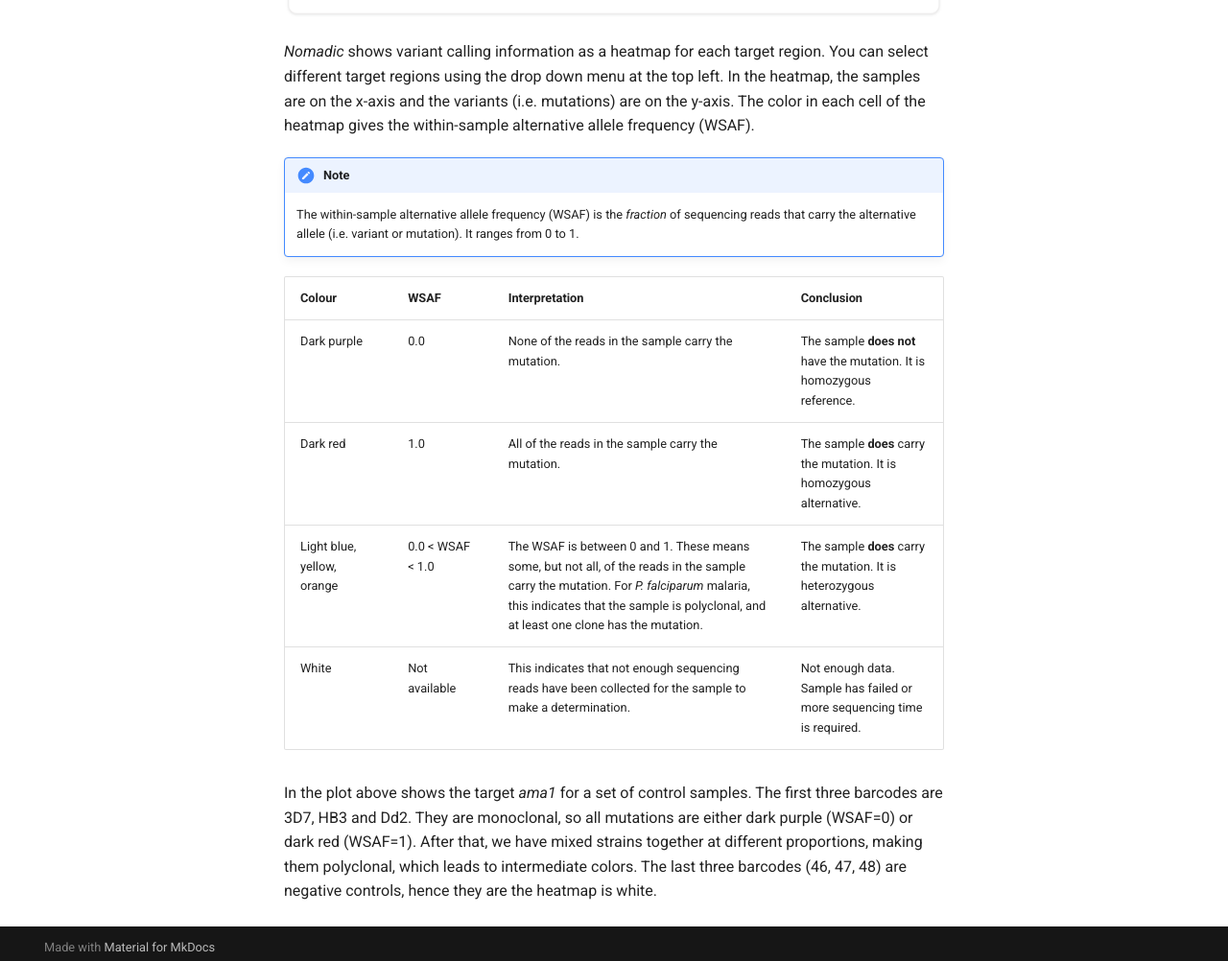
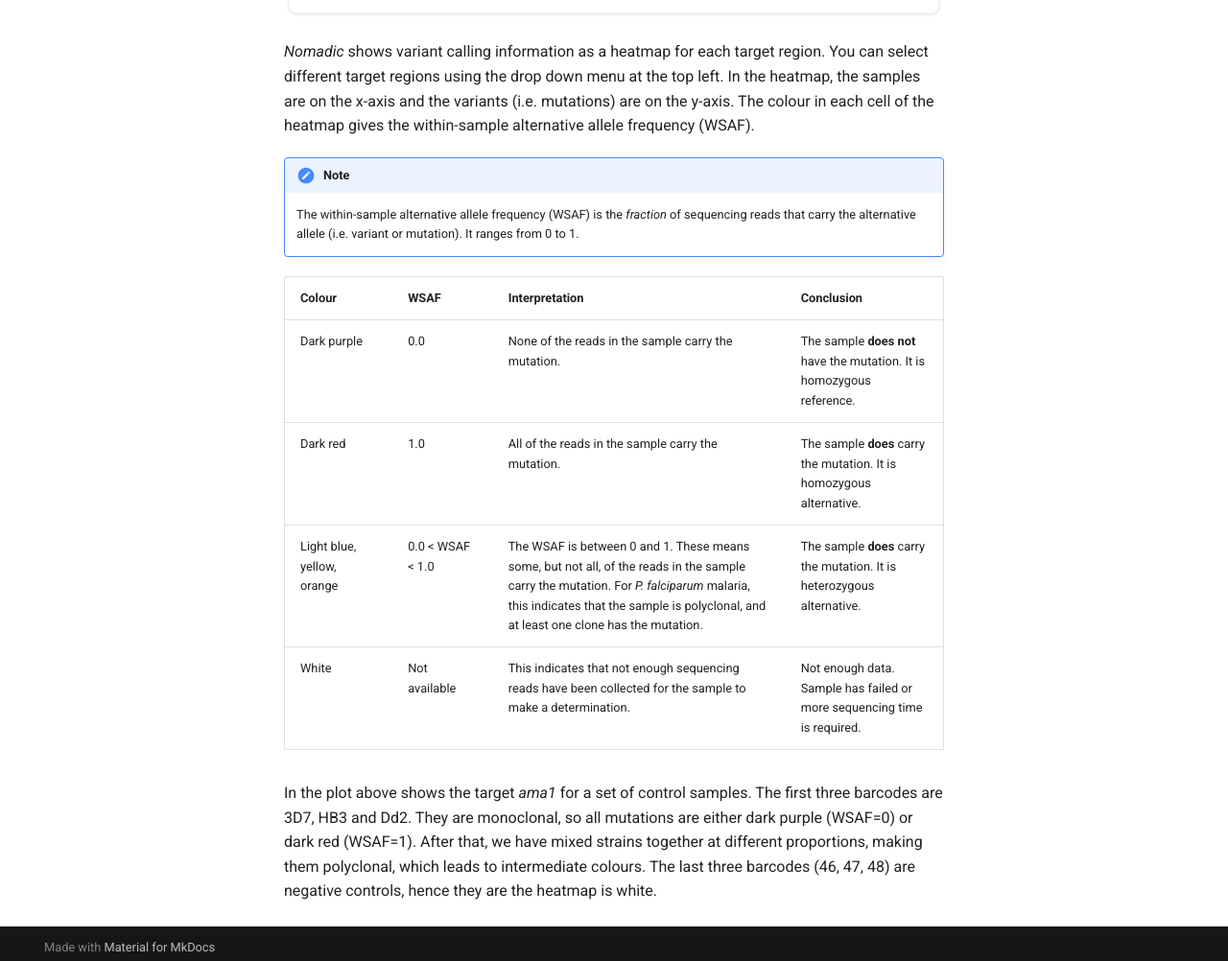
Before and after one commit to JasonAHendry/nomadic, an MkDocs documentation site: the page built from docs/understand.md, in a window 1280 px wide and 1400 px high, scrolled down 2938 px. Shown: the part 390-1392 px from the top of the window at 96% size. Built offline with MkDocs 1.6.1 and Material for MkDocs 9.7.7, drawn with Linux system fonts in a browser that asks for light colours; comment, search, counter and statistics services are not loaded; some of the changed text lies outside the part shown.

Commit message:
Unify spelling of colour in docs

```diff
--- a/docs/understand.md
+++ b/docs/understand.md
@@ -40,7 +40,7 @@
 
 ![region_coverage](img/understand/region_coverage.png)
 
-*Nomadic* shows this information as a scatter plot. For each sample (x-axis), a point will be drawn for each target region. The color indicates the identity of the target region and there is a legend at the top of the plot. For example, in NOMADS-MVP, the pink points correspond to *kelch13*. The y-axis gives the mean coverage (`mean_cov`), number of reads (`n_reads`) or percentage of bases with greater than 100x coverage (`cov_gr100_per`), depending on what is selected in the drop down menu located above the pie chart.
+*Nomadic* shows this information as a scatter plot. For each sample (x-axis), a point will be drawn for each target region. The colour indicates the identity of the target region and there is a legend at the top of the plot. For example, in NOMADS-MVP, the pink points correspond to *kelch13*. The y-axis gives the mean coverage (`mean_cov`), number of reads (`n_reads`) or percentage of bases with greater than 100x coverage (`cov_gr100_per`), depending on what is selected in the drop down menu located above the pie chart.
 
 The pie chart aggregates information across all samples. In an ideal scenario, the slices of the pie will be close to equal, indicating that the different target regions have similar coverage. In practice, coverage can vary between targets due to differences in PCR efficiency. As long as the lowest abundance amplicon is still recieving sufficient coverage (typically 100x), this is not a major problem.
 
@@ -57,7 +57,7 @@
 ![variant_calling](img/understand/variant_calling-ama1.png)
 
 *Nomadic* shows variant calling information as a heatmap for each target region. You can select different target regions using the drop down menu at the top left.
-In the heatmap, the samples are on the x-axis and the variants (i.e. mutations) are on the y-axis. The color in each cell of the heatmap gives the within-sample alternative allele frequency (WSAF).
+In the heatmap, the samples are on the x-axis and the variants (i.e. mutations) are on the y-axis. The colour in each cell of the heatmap gives the within-sample alternative allele frequency (WSAF).
 
 !!! note
     The within-sample alternative allele frequency (WSAF) is the *fraction* of sequencing reads that carry the alternative allele (i.e. variant or mutation). It ranges from 0 to 1.
@@ -69,4 +69,4 @@
 | Light blue, yellow, orange | 0.0 < WSAF < 1.0 | The WSAF is between 0 and 1. These means some, but not all, of the reads in the sample carry the mutation. For *P. falciparum* malaria, this indicates that the sample is polyclonal, and at least one clone has the mutation. | The sample **does** carry the mutation. It is heterozygous alternative. |
 | White | Not available | This indicates that not enough sequencing reads have been collected for the sample to make a determination. | Not enough data. Sample has failed or more sequencing time is required. |
 
-In the plot above shows the target *ama1* for a set of control samples. The first three barcodes are 3D7, HB3 and Dd2. They are monoclonal, so all mutations are either dark purple (WSAF=0) or dark red (WSAF=1). After that, we have mixed strains together at different proportions, making them polyclonal, which leads to intermediate colors. The last three barcodes (46, 47, 48) are negative controls, hence they are the heatmap is white.
+In the plot above shows the target *ama1* for a set of control samples. The first three barcodes are 3D7, HB3 and Dd2. They are monoclonal, so all mutations are either dark purple (WSAF=0) or dark red (WSAF=1). After that, we have mixed strains together at different proportions, making them polyclonal, which leads to intermediate colours. The last three barcodes (46, 47, 48) are negative controls, hence they are the heatmap is white.
```
